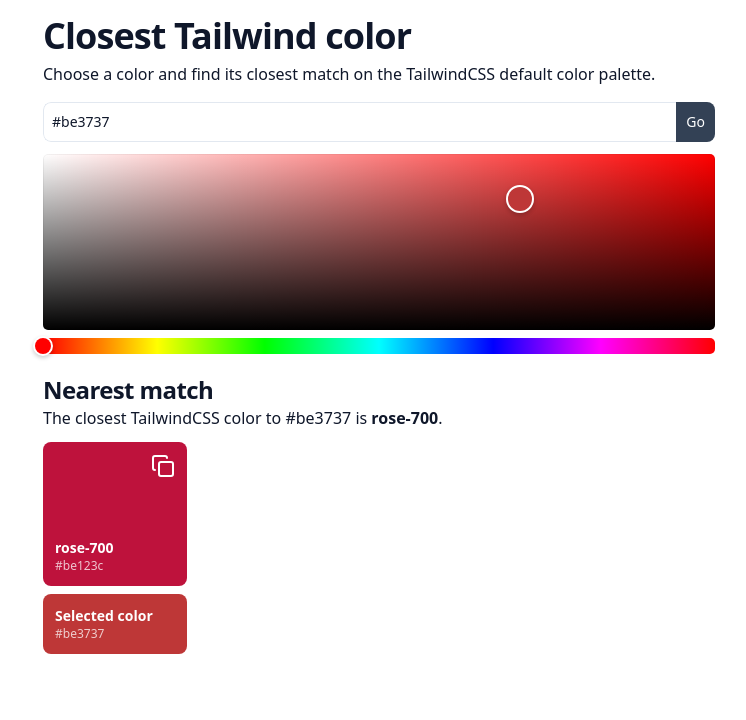
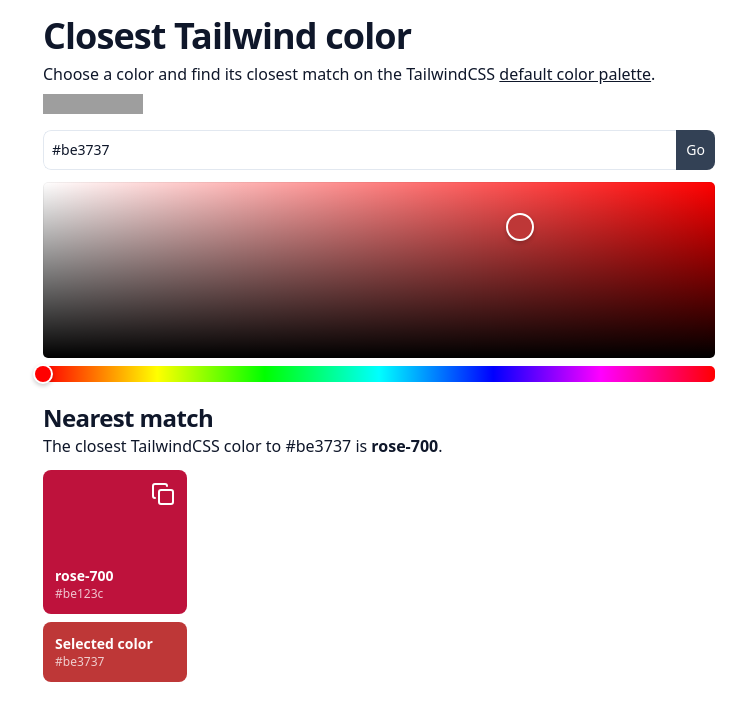
Before and after one commit to pedrostanzani/closest-tailwind-color, a React (Vite) app: page / in a window 1280 px wide. Shown: the top 720 px of the page, without its empty margins (261-1007 px from the left). Built offline with nearby package versions, Linux system fonts and the light colour scheme; grey boxes are pictures that could not be loaded.

Commit message:
Add GitHub button

```diff
--- a/src/components/PageHeading.jsx
+++ b/src/components/PageHeading.jsx
@@ -7,9 +7,25 @@ const PageHeading = () => {
         Closest Tailwind color
       </h1>
       <p>
-        Choose a color and find its closest match on the TailwindCSS default
-        color palette.
+        Choose a color and find its closest match on the TailwindCSS{" "}
+        <a
+          href="https://tailwindcss.com/docs/customizing-colors"
+          target="_blank"
+          className="underline hover:font-semibold"
+        >
+          default color palette
+        </a>
+        .
       </p>
+      <div className="my-2">
+        <iframe
+          src="https://ghbtns.com/github-btn.html?user=pedrostanzani&repo=closest-tailwind-color&type=star&count=true"
+          frameborder="0"
+          width="100"
+          height="20"
+          title="GitHub"
+        ></iframe>
+      </div>
     </div>
   );
 };
```
